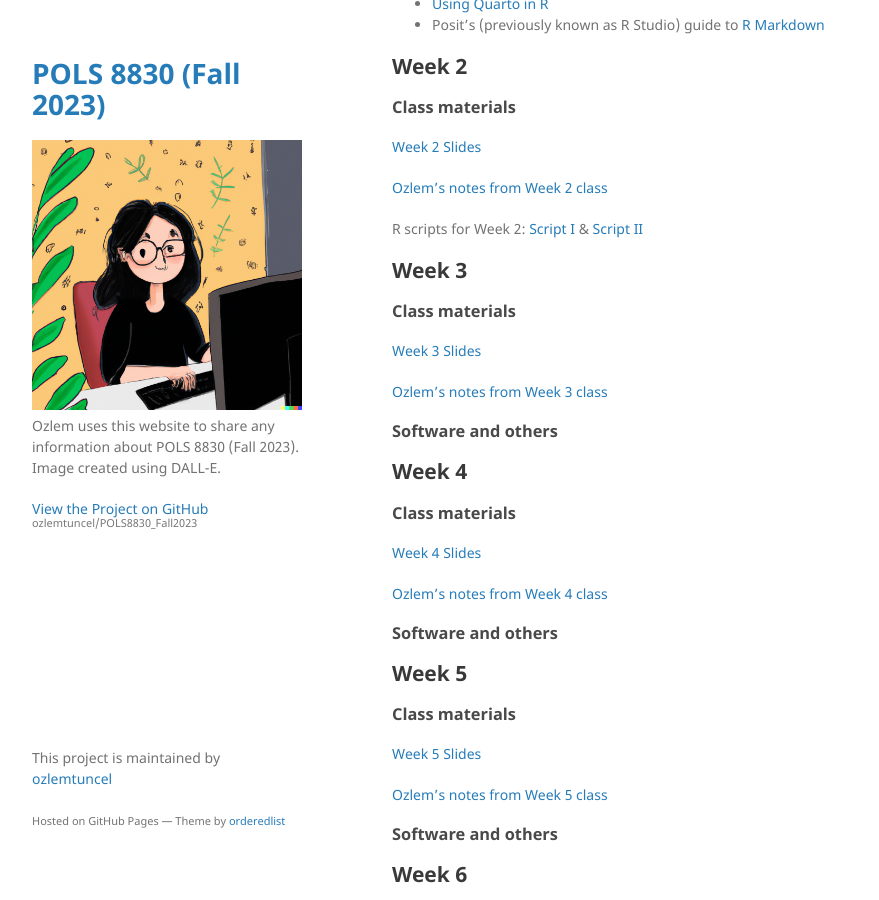
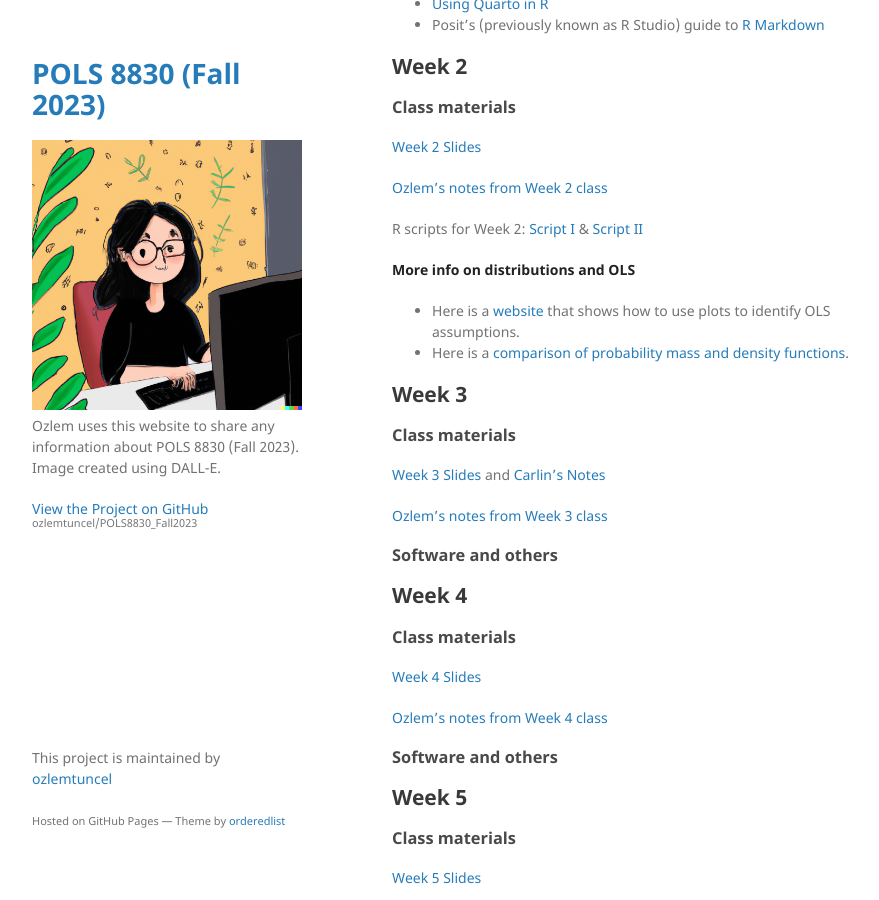
Before and after one commit to ozlemtuncel/POLS8830_Fall2023, a Jekyll site: the page built from index.md, in a window 1280 px wide and 900 px high, scrolled down 1233 px. Shown: the whole window, without its empty margins (178-1057 px from the left). Built offline with Jekyll 4.4.1, drawn with Linux system fonts in a browser that asks for light colours; our own code applies the rules of GitHub Pages for plain Markdown files.

Commit message:
Update index.md

```diff
--- a/index.md
+++ b/index.md
@@ -58,10 +58,14 @@ You can alternatively learn and use **R Markdown** or **Quarto**. Here are some
 
 R scripts for Week 2: [Script I](docs/Week2_Linear_Regression_Addendum_tidy.R) & [Script II](docs/Week2_Linear_Regression_tidy.R)
 
+**More info on distributions and OLS**
+- Here is a [website](https://www.rpubs.com/elliottb90/olsassumptions) that shows how to use plots to identify OLS assumptions.
+- Here is a [comparison of probability mass and density functions](https://tinyheero.github.io/2016/03/17/prob-distr.html#properties-of-probability-massdensity-functions).
+
 ## Week 3
 
 ### Class materials
-[Week 3 Slides](docs/03MLE.pdf)
+[Week 3 Slides](docs/03MLE.pdf) and [Carlin's Notes](docs/Week 4 MLE & GLM.ppt)
 
 [Ozlem's notes from Week 3 class](docs/week3.md)
 
```
